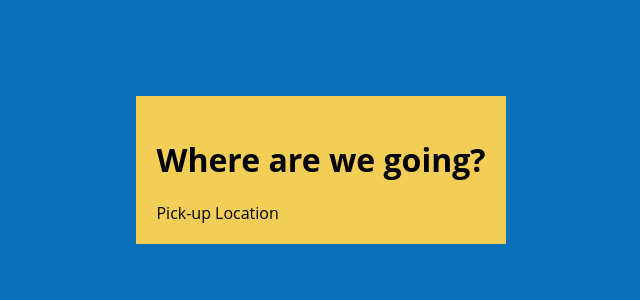
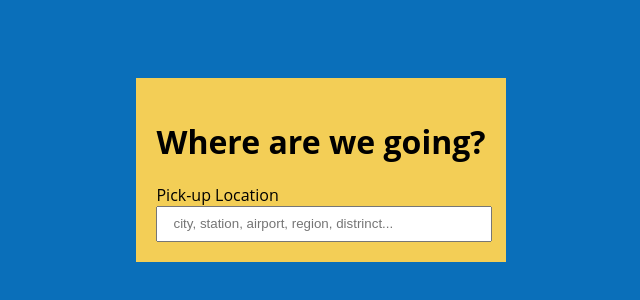
Before and after one commit to endosama/react-pickup, a React (Create React App) app: page / in a window 1280 px wide. Shown: the part 230-530 px from the top of the page, without its empty margins (319-959 px from the left). Built offline with nearby package versions, Linux system fonts and the light colour scheme.

Commit message:
AC2 - input box with placeholder - imported node-sass

```diff
--- a/package.json
+++ b/package.json
@@ -7,6 +7,7 @@
     "@types/node": "12.12.6",
     "@types/react": "16.9.11",
     "@types/react-dom": "16.9.4",
+    "node-sass": "^4.13.0",
     "react": "^16.11.0",
     "react-dom": "^16.11.0",
     "react-scripts": "3.2.0",
--- /dev/null
+++ b/src/component/search/SearchWidget.scss
@@ -0,0 +1,14 @@
+.SearchWidget {
+    &__container {
+        padding: 20px;
+        background-color: #f3ce56;
+    }
+    &__label {
+        font-weight: 400;
+    }
+    &__pickup {
+        width: calc(100% - 15px);
+        height: 30px;
+        padding-left: 15px;
+    }
+}
--- a/src/component/search/SearchWidget.tsx
+++ b/src/component/search/SearchWidget.tsx
@@ -1,19 +1,15 @@
-import React from 'react';
-
+import React, { useState, ChangeEvent } from 'react';
+import './SearchWidget.scss'
 
 export const SearchWidget: React.FC =  () => {
-    return <div style={styles.container}>
+    const [text, setText] = useState("")
+    const handleSetText = (e: ChangeEvent<HTMLInputElement>) => {
+        setText(e.currentTarget.value)
+    };
+
+    return <div className="SearchWidget__container">
         <h1>Where are we going?</h1>
-        <div style={styles.label}>Pick-up Location</div>
+        <div className="SearchWidget__label">Pick-up Location</div>
+        <input className="SearchWidget__pickup" value={text} onChange={handleSetText} type='text' placeholder='city, station, airport, region, distrinct...'/>
     </div>
 }
-
-const styles = ({
-    container: {
-        padding: 20,
-        backgroundColor: '#f3ce56'
-    },
-    label: {
-        fontWeight: 400
-    }
-})
--- /dev/null
+++ b/src/react-app-env.d.ts
@@ -0,0 +1 @@
+/// <reference types="react-scripts" />
```
Also changed, not shown: 1 other file (tests, documents, lock files or other folders).
